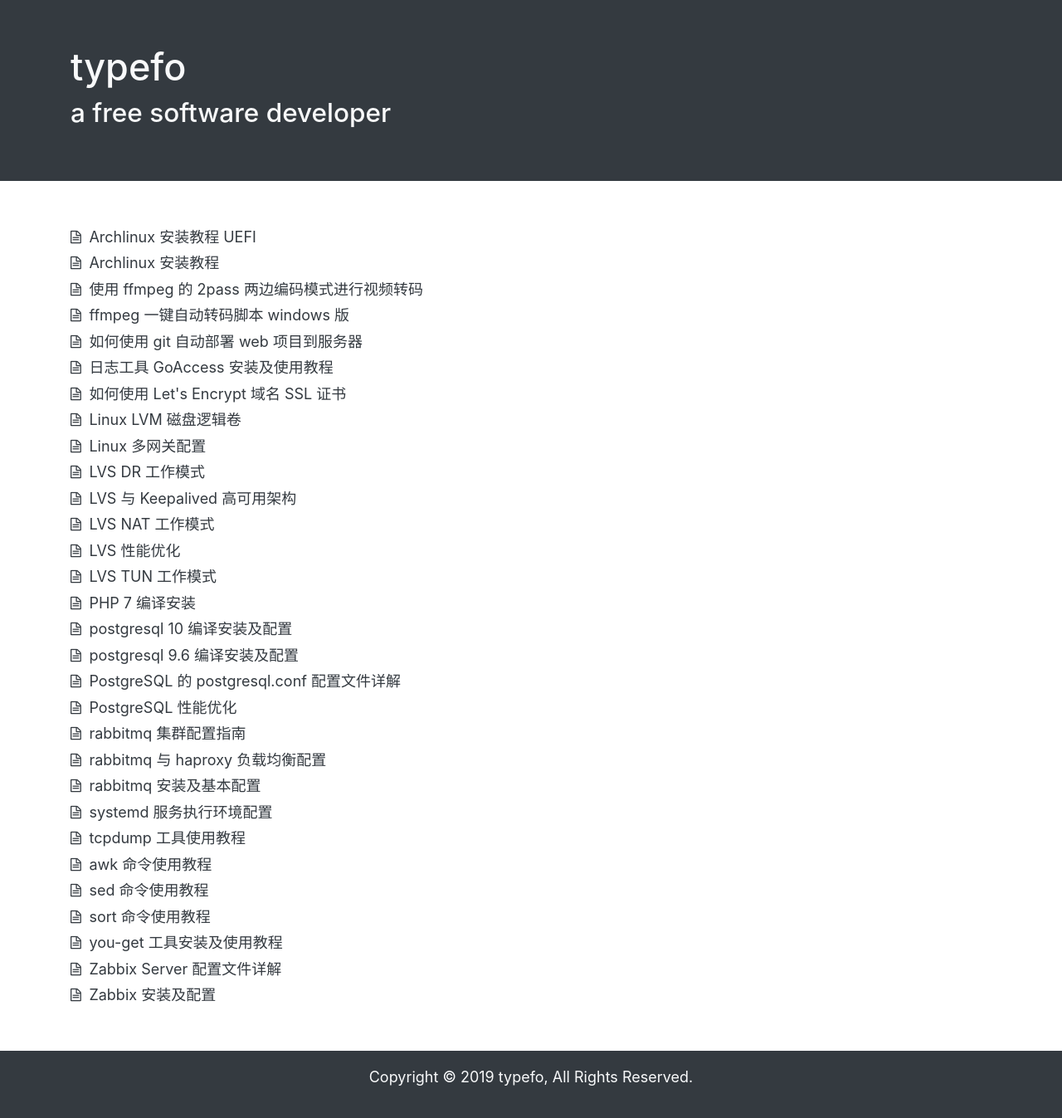
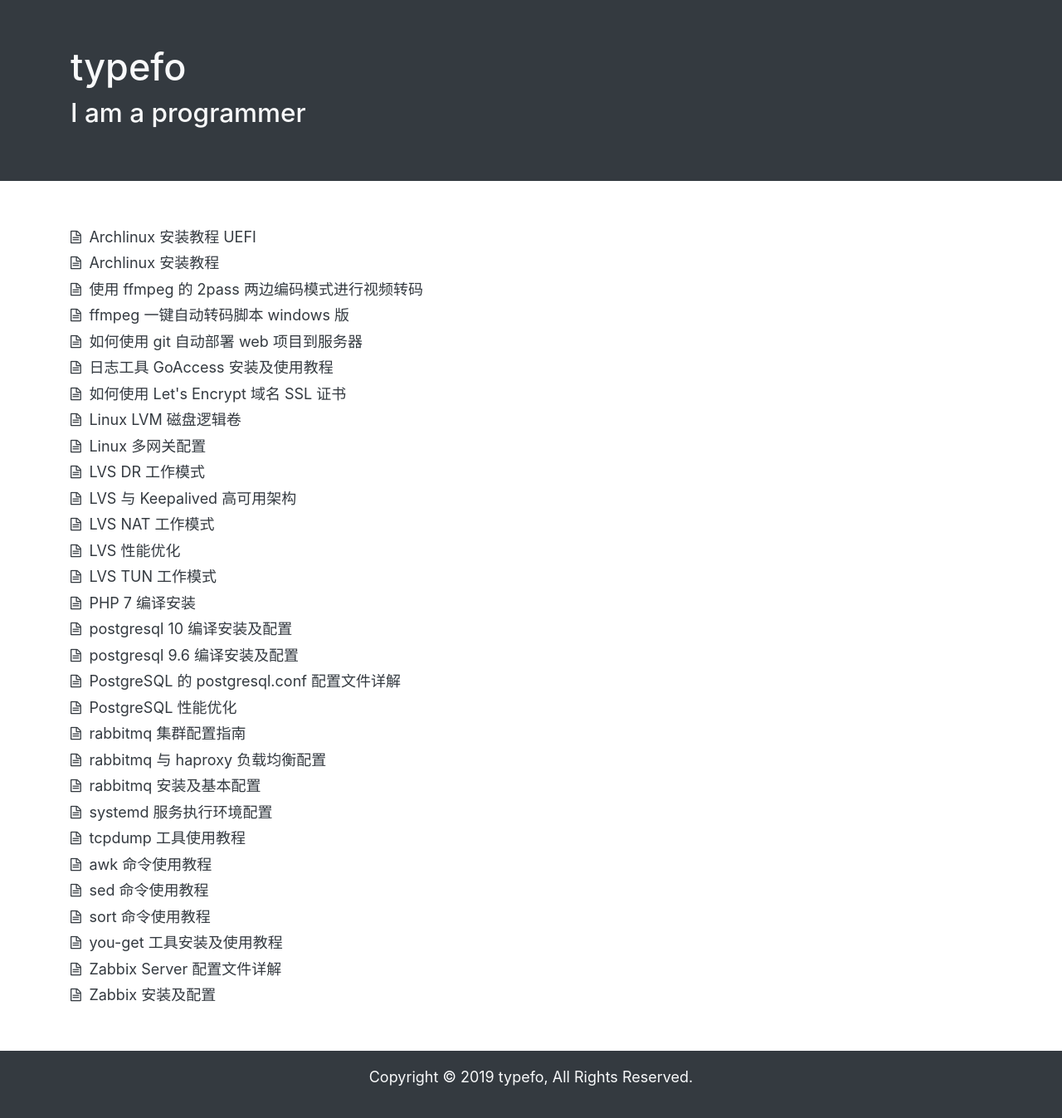
Before and after one commit to ehsud/blog, a Jekyll site: the page built from index.md, in a window 1280 px wide. Shown: the whole page at 83% size. Built offline with Jekyll 4.4.1, drawn with Linux system fonts in a browser that asks for light colours.

Commit message:
I am a programmer

```diff
--- a/_config.yml
+++ b/_config.yml
@@ -1,4 +1,4 @@
 lang: zh-CN
 title: typefo
-description: a free software developer
+description: I am a programmer
 baseurl: https://typefo.com
```
